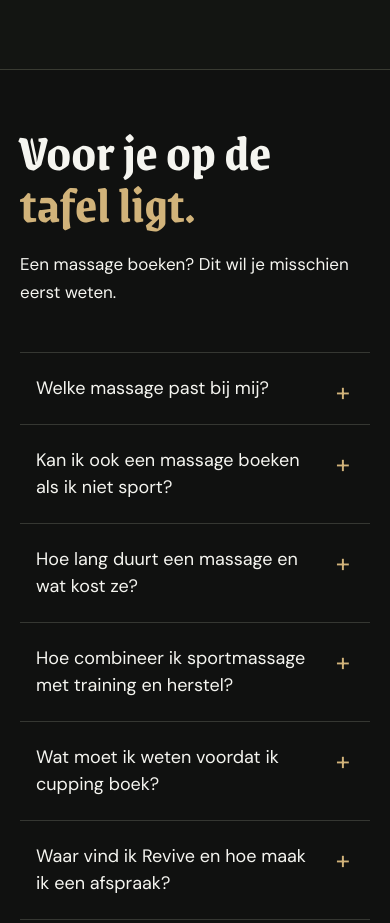
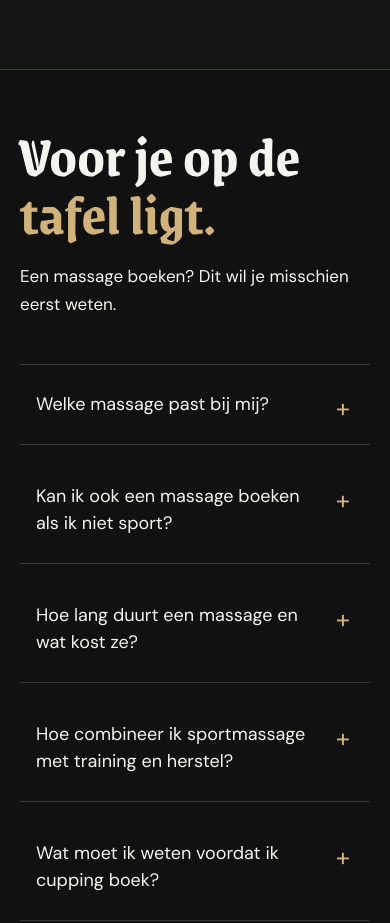
Before and after one commit to awwebdesign/REVIVE, a website: page index.html in a window 390 px wide. Shown: the part 4560-5483 px from the top of the page. Drawn offline with Linux system fonts and the light colour scheme.

```diff
--- a/index.html
+++ b/index.html
@@ -9,7 +9,7 @@
   <link rel="apple-touch-icon" href="./assets/apple-touch-icon.png">
   <link rel="stylesheet" href="./assets/fonts/fonts.css">
   <link rel="stylesheet" href="./style.css">
-  <link rel="stylesheet" href="./launch.css?v=5">
+  <link rel="stylesheet" href="./launch.css?v=6">
   <link rel="canonical" href="https://www.revive-massagetherapie.be/">
   <meta name="referrer" content="strict-origin-when-cross-origin">
   <meta property="og:type" content="website">
@@ -77,12 +77,12 @@
 <section class="massage-faq section shell" id="veelgestelde-vragen" aria-labelledby="faq-title">
   <div class="section-heading"><div><h2 id="faq-title">Voor je op de<br><span>tafel ligt.</span></h2></div><p>Een massage boeken? Dit wil je misschien eerst weten.</p></div>
   <div class="faq-list">
-    <details name="massage-faq"><summary>Welke massage past bij mij?</summary><div class="faq-answer"><p><a href="#sportmassage">Sportmassage</a> richt zich op spieren die belast worden door training, werk of dagelijkse activiteiten. <a href="#deep-tissue">Deep tissue massage</a> gebruikt diepere technieken bij spierspanning. Bij <a href="#cupping">cupping</a> werken cups met zuigkracht op de huid. Twijfel je over de keuze? Mail Glenn met je vraag voor je boekt; samen bespreek je welke aanpak past.</p></div></details>
-    <details name="massage-faq"><summary>Kan ik ook een massage boeken als ik niet sport?</summary><div class="faq-answer"><p>Ja. Bij Revive ben je <strong>ook welkom als je geen sporter bent</strong>. Fysiek werk, lang zitten of een drukke week kunnen redenen zijn om tijd voor je lichaam te nemen. Vertel je masseur waar je spanning ervaart, bijvoorbeeld in je rug, nek, schouders of benen.</p></div></details>
-    <details name="massage-faq"><summary>Hoe lang duurt een massage en wat kost ze?</summary><div class="faq-answer"><p>De duur en prijs hangen af van de behandeling die je kiest. In de <a href="https://booking.optios.net/21985/activities">online agenda van Revive</a> zie je de <strong>actuele tarieven en behandeltijden</strong> voordat je je afspraak bevestigt. Je vindt er onder meer full body sportmassage en gerichte behandelingen voor het bovenlichaam of de benen.</p></div></details>
-    <details name="massage-faq"><summary>Hoe combineer ik sportmassage met training en herstel?</summary><div class="faq-answer"><p>Vertel Glenn wanneer je traint of een wedstrijd hebt, hoe zwaar je belasting is en wat je van de massage verwacht. Zo kan je de behandeling in je sportroutine inpassen. Er is geen vast schema dat voor iedereen werkt; <strong>bespreek de planning en intensiteit vooraf</strong>.</p></div></details>
-    <details name="massage-faq"><summary>Wat moet ik weten voordat ik cupping boek?</summary><div class="faq-answer"><p>Cupping kan <strong>tijdelijke ronde verkleuringen</strong> op de huid achterlaten. Bespreek je gezondheid, medicatie en eventuele huidproblemen vooraf met Glenn. Het wetenschappelijke bewijs voor de effecten van cupping is beperkt; de behandeling vervangt geen medische zorg. Lees meer bij het <a href="https://www.nccih.nih.gov/health/cupping" target="_blank" rel="noopener noreferrer">NCCIH over cupping</a>.</p></div></details>
-    <details name="massage-faq"><summary>Waar vind ik Revive en hoe maak ik een afspraak?</summary><div class="faq-answer"><p>Revive Massage &amp; Coaching ligt aan de <a href="#contact">Lemanstraat 16, 2860 Sint-Katelijne-Waver</a>. Je komt <strong>op afspraak</strong> en boekt via de online agenda. Voor vragen over je behandeling of de toegankelijkheid van de praktijk kan je mailen naar <a href="mailto:reservaties@revive-massagetherapie.be">reservaties@revive-massagetherapie.be</a>.</p></div></details>
+    <details name="massage-faq"><summary>Welke massage past bij mij?</summary><div class="faq-answer"><p><a href="#sportmassage">Sportmassage</a> richt zich op belaste spieren, <a href="#deep-tissue">deep tissue</a> op diepere spierspanning. Bij <a href="#cupping">cupping</a> werken cups met zuigkracht. Twijfel je? Bespreek je keuze met Glenn.</p></div></details>
+    <details name="massage-faq"><summary>Kan ik ook een massage boeken als ik niet sport?</summary><div class="faq-answer"><p>Ja, je bent <strong>ook welkom als je niet sport</strong>. Vertel Glenn waar je spanning voelt, bijvoorbeeld door fysiek werk of lang zitten.</p></div></details>
+    <details name="massage-faq"><summary>Hoe lang duurt een massage en wat kost ze?</summary><div class="faq-answer"><p>Dat hangt af van je behandeling. Bekijk de <strong>actuele tarieven en behandeltijden</strong> in de <a href="https://booking.optios.net/21985/activities">online agenda</a> voordat je boekt.</p></div></details>
+    <details name="massage-faq"><summary>Hoe combineer ik sportmassage met training en herstel?</summary><div class="faq-answer"><p><strong>Bespreek je trainings- of wedstrijdplanning vooraf</strong> met Glenn. Samen stem je de timing en intensiteit van je massage af op jouw belasting.</p></div></details>
+    <details name="massage-faq"><summary>Wat moet ik weten voordat ik cupping boek?</summary><div class="faq-answer"><p>Cupping kan <strong>tijdelijke huidverkleuringen</strong> geven. Bespreek medicatie, huidproblemen en andere gezondheidsvragen vooraf met Glenn. Cupping vervangt geen medische zorg.</p></div></details>
+    <details name="massage-faq"><summary>Waar vind ik Revive en hoe maak ik een afspraak?</summary><div class="faq-answer"><p>Je vindt Revive aan de <a href="#contact">Lemanstraat 16, 2860 Sint-Katelijne-Waver</a>. We werken <strong>op afspraak</strong>: kies je moment in de <a href="https://booking.optios.net/21985/activities">online agenda</a>.</p></div></details>
   </div>
 </section>
 </main>
--- a/launch.css
+++ b/launch.css
@@ -11,14 +11,15 @@
 .first-visit li span { display: block; font-size: 14px; line-height: 1.8; color: var(--muted); }
 .massage-faq { padding-top: 72px; }
 .massage-faq .section-heading { align-items: end; }
-.massage-faq .section-heading h2 { font-family: var(--gothic); font-size: clamp(52px, 6vw, 90px); }
+.massage-faq .section-heading h2 { font-family: var(--gothic); font-size: clamp(58px, 6.6vw, 100px); }
 .massage-faq .section-heading > p { font-size: 17px; color: var(--white); }
 .faq-list { border-top: 1px solid var(--line); }
 .faq-list details { border-bottom: 1px solid var(--line); padding-inline: 24px; }
+.faq-list details + details { margin-top: 12px; }
 .faq-list details[open] { background: var(--panel); box-shadow: inset 3px 0 var(--gold-light); }
-.faq-list summary { position: relative; cursor: pointer; list-style: none; padding: 24px 48px 24px 0; font-size: 20px; font-weight: 400; line-height: 1.5; color: var(--white); }
+.faq-list summary { position: relative; cursor: pointer; list-style: none; padding: 28px 48px 28px 0; font-size: 20px; font-weight: 400; line-height: 1.5; color: var(--white); }
 .faq-list summary::-webkit-details-marker { display: none; }
-.faq-list summary::after { content: '+'; position: absolute; right: 4px; top: 20px; color: var(--gold-light); font-size: 26px; font-weight: 400; }
+.faq-list summary::after { content: '+'; position: absolute; right: 4px; top: 24px; color: var(--gold-light); font-size: 26px; font-weight: 400; }
 .faq-list details[open] summary::after { content: '−'; }
 .faq-list summary:hover, .faq-list details[open] summary { color: var(--gold-light); }
 .faq-answer { max-width: 72ch; padding: 0 48px 30px 0; font-size: 17px; line-height: 1.85; color: var(--white); overflow-wrap: anywhere; }
@@ -29,8 +30,8 @@
   .first-visit { margin-top: 32px; }
   .massage-faq { padding-top: 56px; }
   .faq-list details { padding-inline: 16px; }
-  .faq-list summary { font-size: 18px; padding-block: 22px; }
-  .faq-list summary::after { top: 20px; }
+  .faq-list summary { font-size: 18px; padding-block: 26px; }
+  .faq-list summary::after { top: 24px; }
   .faq-answer { padding-right: 0; font-size: 16px; }
 }
 [hidden] { display: none !important; }
```
Also changed, not shown: dist/index.html, dist/launch.css, qa/faq-spacing-desktop.png (added), 1 other file.
